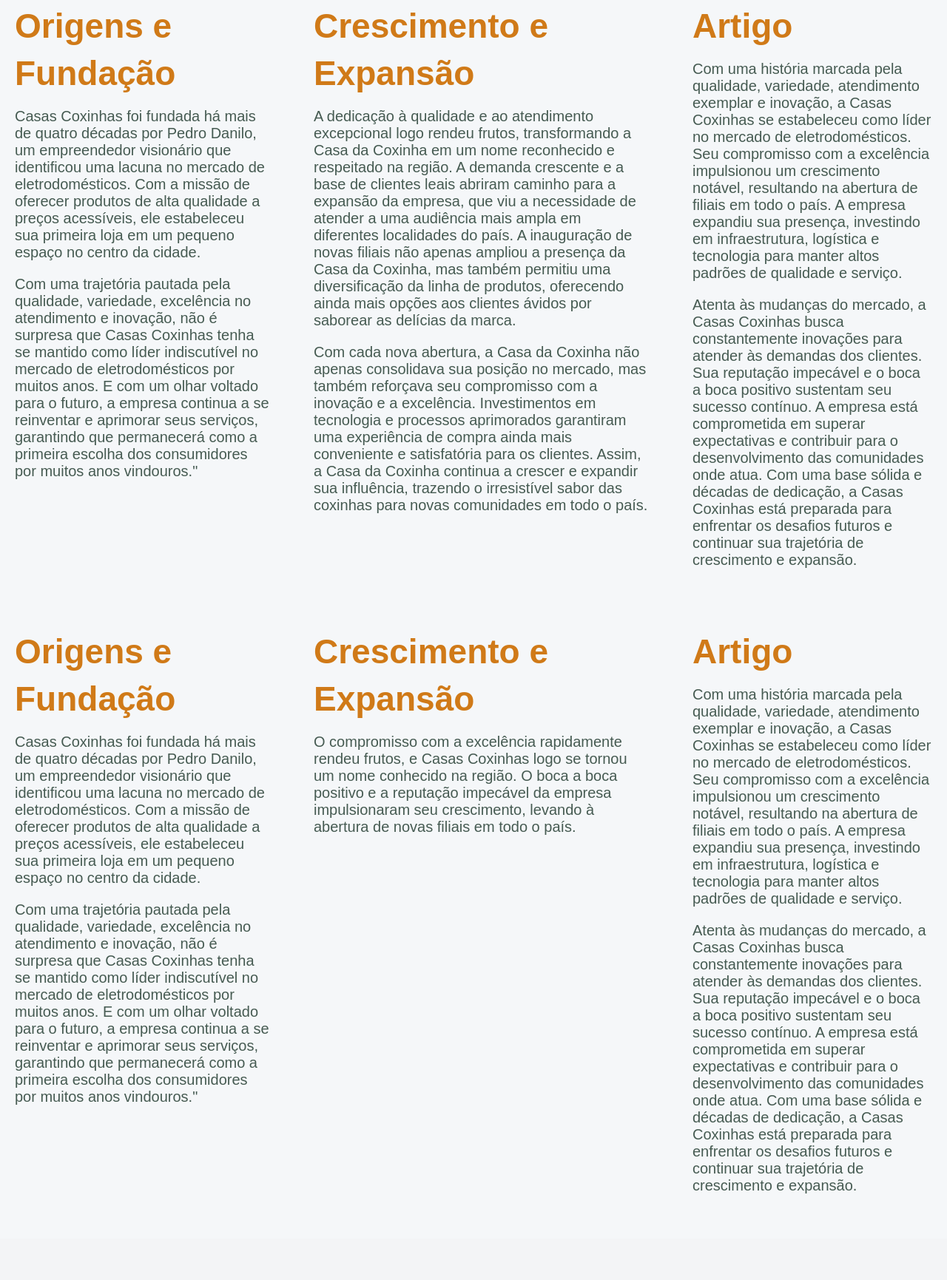
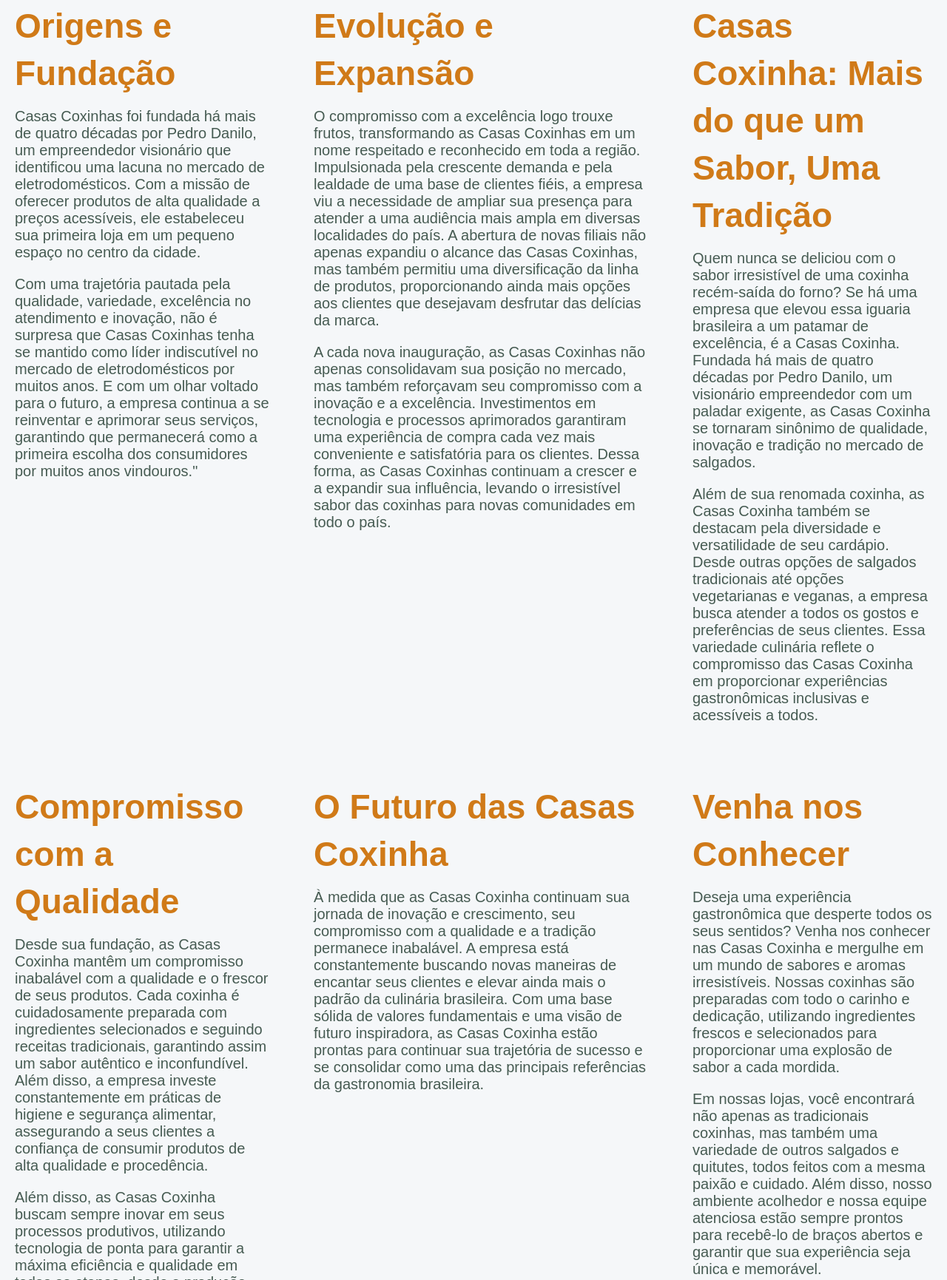
Before and after one commit to d4nielantoni/Casas-Coxinha, a plain HTML site: page sobre.html in a window 1280 px wide. Shown: the part 161-1892 px from the top of the page at 74% size. Drawn offline with Linux system fonts and the light colour scheme.

Commit message:
adicionando mais conteúdos no sobre nós

```diff
--- a/assets/styles.css
+++ b/assets/styles.css
@@ -252,7 +252,6 @@ body {
     color: #088178;
 }
 
-
 .titulo-sobre {
     color: #D07A18;
 }
@@ -260,7 +259,10 @@ body {
 .texto-sobre {
     font-size: 20px;
 }
-
+.localizacao-sobre{
+    justify-content: center;
+    text-align: center;
+}
 header {
     background-color: hsl(0, 0%, 86%);
     text-align: center;
@@ -1126,10 +1128,10 @@ footer p {
     }
     #header {
         background-color: #f8f9fa;
-        padding: 10px 20px; /* Reduzindo o padding para diminuir a altura */
+        padding: 10px 20px;
         display: flex;
-        flex-direction: column; /* Define a direção como coluna */
-        justify-content: center; /* Centraliza verticalmente os itens */
+        flex-direction: column;
+        justify-content: center;
         align-items: center;
         /* position: sticky; */
         top: 0;
@@ -1140,51 +1142,52 @@ footer p {
         list-style-type: none;
         padding: 0;
         display: flex;
-        flex-direction: column; /* Define a direção como coluna */
+        flex-direction: column;
         align-items: center;
     }
     #navbar li {
-        margin-bottom: 10px; /* Adiciona um espaçamento entre os itens */
+        margin-bottom: 10px;
     }
 
     #navbar li a {
-        font-size: 14px; /* Define o tamanho da fonte para os itens da barra de navegação */
-        padding: 10px; /* Adiciona preenchimento interno aos itens da barra de navegação */
+        font-size: 14px;
+        padding: 10px;
     }
     .slider {
-        height: 200px; /* Define a altura do slider para 200px */
-        width: 80%; /* Define a largura do slider para 80% da largura da tela */
-        margin: auto; /* Centraliza o slider na tela */
-        margin-top: 50px; /* Ajusta a margem superior para o posicionamento */
+        height: 200px;
+        width: 80%;
+        margin: auto;
+        margin-top: 50px;
     }
 
     .slider .slide-description {
-        display: none; /* Oculta a descrição do slider */
+        display: none;
     }
 
     .slider li label {
-        left: auto; /* Remove a posição 'left' definida anteriormente */
-        right: 0; /* Alinha as marcas de navegação à direita */
+        left: auto;
+        right: 0;
     }
 
     .slider li:nth-child(1) label,
     .slider li:nth-child(2) label,
     .slider li:nth-child(3) label,
     .slider li:nth-child(4) label {
-        left: auto; /* Remove a posição 'left' definida anteriormente */
-        right: calc((100% - 40px) / 4); /* Calcula a posição da marca de navegação */
+        left: auto;
+        right: calc((100% - 40px) / 4);
     }
     #contatos {
-        padding: 20px; /* Adiciona espaço interno */
+        padding: 20px;
       }
 
-      /* Estilos para os ícones de contatos */
+
       #contatos-icones {
-        text-align: center; /* Centraliza os ícones */
+        text-align: center;
       }
 
       #contatos-icones a {
-        display: inline-block; /* Exibe os ícones em linha */
-        margin: 10px; /* Adiciona espaço entre os ícones */
+        display: inline-block;
+        color: #000000;
+        margin: 10px;
       }
 }
--- a/sobre.html
+++ b/sobre.html
@@ -43,84 +43,84 @@
                 que permanecerá como a primeira escolha dos consumidores por muitos anos vindouros."</p>
         </aside>
         <section class="section-sobre">
-            <h2 class="titulo-sobre">Crescimento e Expansão</h2>
-            <p class="texto-sobre">A dedicação à qualidade e ao atendimento excepcional logo rendeu frutos, transformando
-                a Casa da Coxinha em um nome reconhecido e respeitado na região. A demanda crescente e a base de clientes
-                leais abriram caminho para a expansão da empresa, que viu a necessidade de atender a uma audiência mais ampla
-                em diferentes localidades do país. A inauguração de novas filiais não apenas ampliou a presença da Casa da Coxinha,
-                mas também permitiu uma diversificação da linha de produtos, oferecendo ainda mais opções aos clientes ávidos por
-                saborear as delícias da marca.
-            </p>
-            <p class="texto-sobre">Com cada nova abertura, a Casa da Coxinha não apenas consolidava sua posição no
-                mercado, mas também reforçava seu compromisso com a inovação e a excelência. Investimentos em tecnologia
-                e processos aprimorados garantiram uma experiência de compra ainda mais conveniente e satisfatória para
-                os clientes. Assim, a Casa da Coxinha continua a crescer e expandir sua influência, trazendo o irresistível
-                sabor das coxinhas para novas comunidades em todo o país.
+            <h2 class="titulo-sobre">Evolução e Expansão</h2>
+            <p class="texto-sobre">O compromisso com a excelência logo trouxe frutos, transformando as Casas Coxinhas em
+                um nome respeitado e reconhecido em toda a região. Impulsionada pela crescente demanda e pela lealdade de
+                uma base de clientes fiéis, a empresa viu a necessidade de ampliar sua presença para atender a uma audiência
+                mais ampla em diversas localidades do país. A abertura de novas filiais não apenas expandiu o alcance das
+                Casas Coxinhas, mas também permitiu uma diversificação da linha de produtos, proporcionando ainda mais
+                opções aos clientes que desejavam desfrutar das delícias da marca.
+
+            <p class="texto-sobre">A cada nova inauguração, as Casas Coxinhas não apenas consolidavam sua posição no
+                mercado, mas também reforçavam seu compromisso com a inovação e a excelência. Investimentos em
+                tecnologia e processos aprimorados garantiram uma experiência de compra cada vez mais conveniente e
+                satisfatória para os clientes. Dessa forma, as Casas Coxinhas continuam a crescer e a expandir sua
+                influência, levando o irresistível sabor das coxinhas para novas comunidades em todo o país.
             </p>
             <p class="texto-sobre"></p>
         </section>
         <article>
-            <h2 class="titulo-sobre">Artigo</h2>
+            <h2 class="titulo-sobre">Casas Coxinha: Mais do que um Sabor, Uma Tradição</h2>
             <p class="texto-sobre">
-                Com uma história marcada pela qualidade, variedade, atendimento exemplar e inovação,
-                a Casas Coxinhas se estabeleceu como líder no mercado de eletrodomésticos.
-                Seu compromisso com a excelência impulsionou um crescimento notável, resultando na abertura de filiais
-                em todo o país.
-                A empresa expandiu sua presença, investindo em infraestrutura,
-                logística e tecnologia para manter altos padrões de qualidade e serviço.
+                Quem nunca se deliciou com o sabor irresistível de uma coxinha recém-saída do forno? Se há uma empresa
+                que elevou essa iguaria brasileira a um patamar de excelência, é a Casas Coxinha. Fundada há mais de
+                quatro décadas por Pedro Danilo, um visionário empreendedor com um paladar exigente, as Casas Coxinha
+                se tornaram sinônimo de qualidade, inovação e tradição no mercado de salgados.
             </p>
-            <p class="texto-sobre">Atenta às mudanças do mercado, a Casas Coxinhas busca constantemente inovações para
-                atender às demandas
-                dos clientes. Sua reputação impecável e o boca a boca positivo sustentam seu sucesso contínuo. A empresa
-                está comprometida em superar expectativas e contribuir para o desenvolvimento das comunidades onde atua.
-                Com uma base sólida e décadas de dedicação, a Casas Coxinhas está preparada para enfrentar os desafios
-                futuros e continuar sua trajetória de crescimento e expansão.</p>
+            <p class="texto-sobre">Além de sua renomada coxinha, as Casas Coxinha também se destacam pela diversidade e
+                versatilidade de seu cardápio. Desde outras opções de salgados tradicionais até opções vegetarianas e
+                veganas, a empresa busca atender a todos os gostos e preferências de seus clientes. Essa variedade
+                culinária reflete o compromisso das Casas Coxinha em proporcionar experiências gastronômicas inclusivas
+                e acessíveis a todos.</p>
         </article>
     </main>
     <div class="sobre-secundario">
         <aside>
-            <h2 class="titulo-sobre">Origens e Fundação</h2>
-            <p class="texto-sobre">Casas Coxinhas foi fundada há mais de quatro décadas por Pedro Danilo, um
-                empreendedor visionário que identificou
-                uma lacuna no mercado de eletrodomésticos. Com a missão de oferecer produtos de alta qualidade a preços
-                acessíveis,
-                ele estabeleceu sua primeira loja em um pequeno espaço no centro da cidade.</p>
+            <h2 class="titulo-sobre">Compromisso com a Qualidade</h2>
+            <p class="texto-sobre">Desde sua fundação, as Casas Coxinha mantêm um compromisso inabalável com a qualidade
+                e o frescor de seus produtos. Cada coxinha é cuidadosamente preparada com ingredientes selecionados e
+                seguindo receitas tradicionais, garantindo assim um sabor autêntico e inconfundível. Além disso, a empresa
+                investe constantemente em práticas de higiene e segurança alimentar, assegurando a seus clientes a confiança
+                de consumir produtos de alta qualidade e procedência.</p>
 
-            <p class="texto-sobre">Com uma trajetória pautada pela qualidade, variedade, excelência no atendimento e
-                inovação, não é surpresa
-                que Casas Coxinhas tenha se mantido como líder indiscutível no mercado de eletrodomésticos por muitos
-                anos.
-                E com um olhar voltado para o futuro, a empresa continua a se reinventar e aprimorar seus serviços,
-                garantindo
-                que permanecerá como a primeira escolha dos consumidores por muitos anos vindouros."</p>
+            <p class="texto-sobre">Além disso, as Casas Coxinha buscam sempre inovar em seus processos produtivos, utilizando
+                tecnologia de ponta para garantir a máxima eficiência e qualidade em todas as etapas, desde a produção até a
+                entrega. Isso significa que cada coxinha que chega às mãos dos clientes é fresca, saborosa e produzida com os
+                mais altos padrões de qualidade, preservando assim a reputação da empresa como referência no mercado de salgados.
+
+            </p>
         </aside>
         <section class="section-sobre">
-            <h2 class="titulo-sobre">Crescimento e Expansão</h2>
-            <p class="texto-sobre">O compromisso com a excelência rapidamente rendeu frutos, e Casas Coxinhas logo se
-                tornou um nome conhecido
-                na região. O boca a boca positivo e a reputação impecável da empresa impulsionaram seu crescimento,
-                levando
-                à abertura de novas filiais em todo o país.</p>
+            <h2 class="titulo-sobre">O Futuro das Casas Coxinha</h2>
+            <p class="texto-sobre">À medida que as Casas Coxinha continuam sua jornada de inovação e crescimento, seu
+                compromisso com a qualidade e a tradição permanece inabalável. A empresa está constantemente buscando
+                novas maneiras de encantar seus clientes e elevar ainda mais o padrão da culinária brasileira.
+                Com uma base sólida de valores fundamentais e uma visão de futuro inspiradora, as Casas Coxinha estão
+                prontas para continuar sua trajetória de sucesso e se consolidar como uma das principais referências da
+                gastronomia brasileira.
+            </p>
             <p class="texto-sobre"></p>
         </section>
         <article>
-            <h2 class="titulo-sobre">Artigo</h2>
+            <h2 class="titulo-sobre">Venha nos Conhecer</h2>
             <p class="texto-sobre">
-                Com uma história marcada pela qualidade, variedade, atendimento exemplar e inovação,
-                a Casas Coxinhas se estabeleceu como líder no mercado de eletrodomésticos.
-                Seu compromisso com a excelência impulsionou um crescimento notável, resultando na abertura de filiais
-                em todo o país.
-                A empresa expandiu sua presença, investindo em infraestrutura,
-                logística e tecnologia para manter altos padrões de qualidade e serviço.
-
-
+                Deseja uma experiência gastronômica que desperte todos os seus sentidos? Venha nos conhecer nas Casas
+                Coxinha e mergulhe em um mundo de sabores e aromas irresistíveis. Nossas coxinhas são preparadas com
+                todo o carinho e dedicação, utilizando ingredientes frescos e selecionados para proporcionar uma explosão
+                de sabor a cada mordida.
             </p>
-            <p class="texto-sobre">Atenta às mudanças do mercado, a Casas Coxinhas busca constantemente inovações para
-                atender às demandas
-                dos clientes. Sua reputação impecável e o boca a boca positivo sustentam seu sucesso contínuo. A empresa
-                está comprometida em superar expectativas e contribuir para o desenvolvimento das comunidades onde atua.
-                Com uma base sólida e décadas de dedicação, a Casas Coxinhas está preparada para enfrentar os desafios
-                futuros e continuar sua trajetória de crescimento e expansão.</p>
+            <p class="texto-sobre">
+                Em nossas lojas, você encontrará não apenas as tradicionais coxinhas, mas também uma variedade de outros
+                salgados e quitutes, todos feitos com a mesma paixão e cuidado. Além disso, nosso ambiente acolhedor e
+                nossa equipe atenciosa estão sempre prontos para recebê-lo de braços abertos e garantir que sua experiência
+                seja única e memorável.
+            </p>
+            <p class="texto-sobre">
+                Venha nos visitar e descubra por que as Casas Coxinha são o destino preferido de quem busca qualidade,
+                sabor e tradição em cada pedacinho. Estamos ansiosos para recebê-lo e compartilhar com você o melhor da
+                gastronomia brasileira. Em seguida nossa localização, para conferir com mais detalhe acesse a página nossas
+                de localização.
+            </p>
         </article>
     </div>
 
@@ -128,7 +128,9 @@
         <img src="./assets/img/loja-coxinha.webp" alt="Imagem 1">
         <img src="./assets/img/loja-coxinha.webp" alt="Imagem 2">
     </div> -->
-
+    <div class="localizacao-sobre">
+        <iframe src="https://www.google.com/maps/embed?pb=!1m14!1m8!1m3!1d7947.926408534879!2d-42.798753!3d-5.109633!3m2!1i1024!2i768!4f13.1!3m3!1m2!1s0x78e3780cf65ae47%3A0x902838c466c447bc!2sCondom%C3%ADnio%20Santa%20B%C3%A1rbara!5e0!3m2!1spt-BR!2sbr!4v1713826472944!5m2!1spt-BR!2sbr" width="400" height="300" style="border:0;" allowfullscreen="" loading="lazy" referrerpolicy="no-referrer-when-downgrade"></iframe>
+    </div>
     <footer>
         <div class="sobree">
             <p><a href="index.html">Casascoxinha.com.br</a> | <a href="condicoesdeuso.html">Condições de Uso</a> | <a
@@ -139,6 +141,7 @@
                 Casascoxinha.com, Inc. ou suas
                 afiliadas</p>
         </div>
+
     </footer>
     <script src="https://kit.fontawesome.com/e9e5e34571.js" crossorigin="anonymous"></script>
     <script src="./assets/script.js"></script>
```
Also changed, not shown: index.html (+1 -1 lines), assets/img/f2.png (deleted), assets/img/f3.png (deleted), assets/img/f4.png (deleted), assets/img/f5.png (deleted), assets/img/f6.png (deleted).
